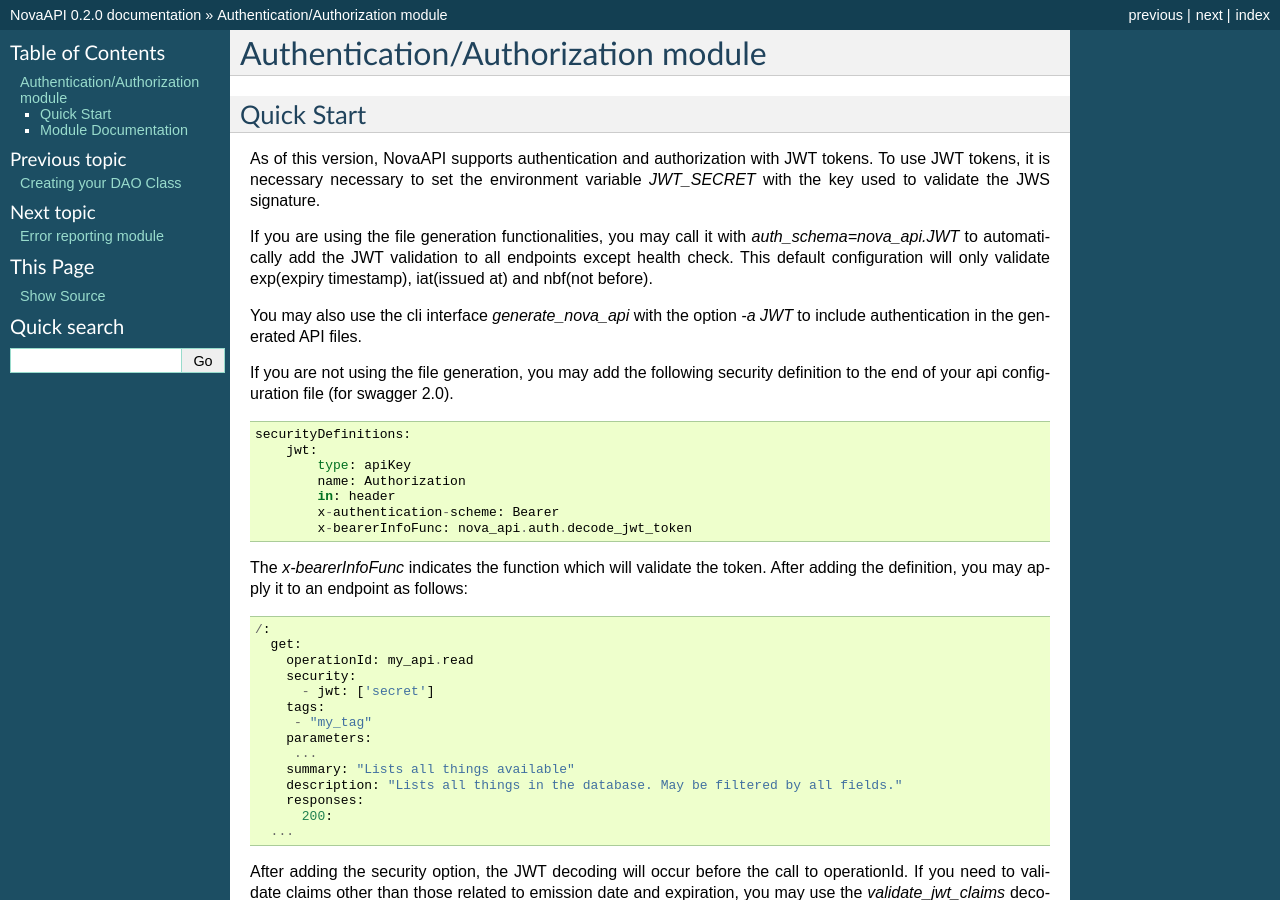
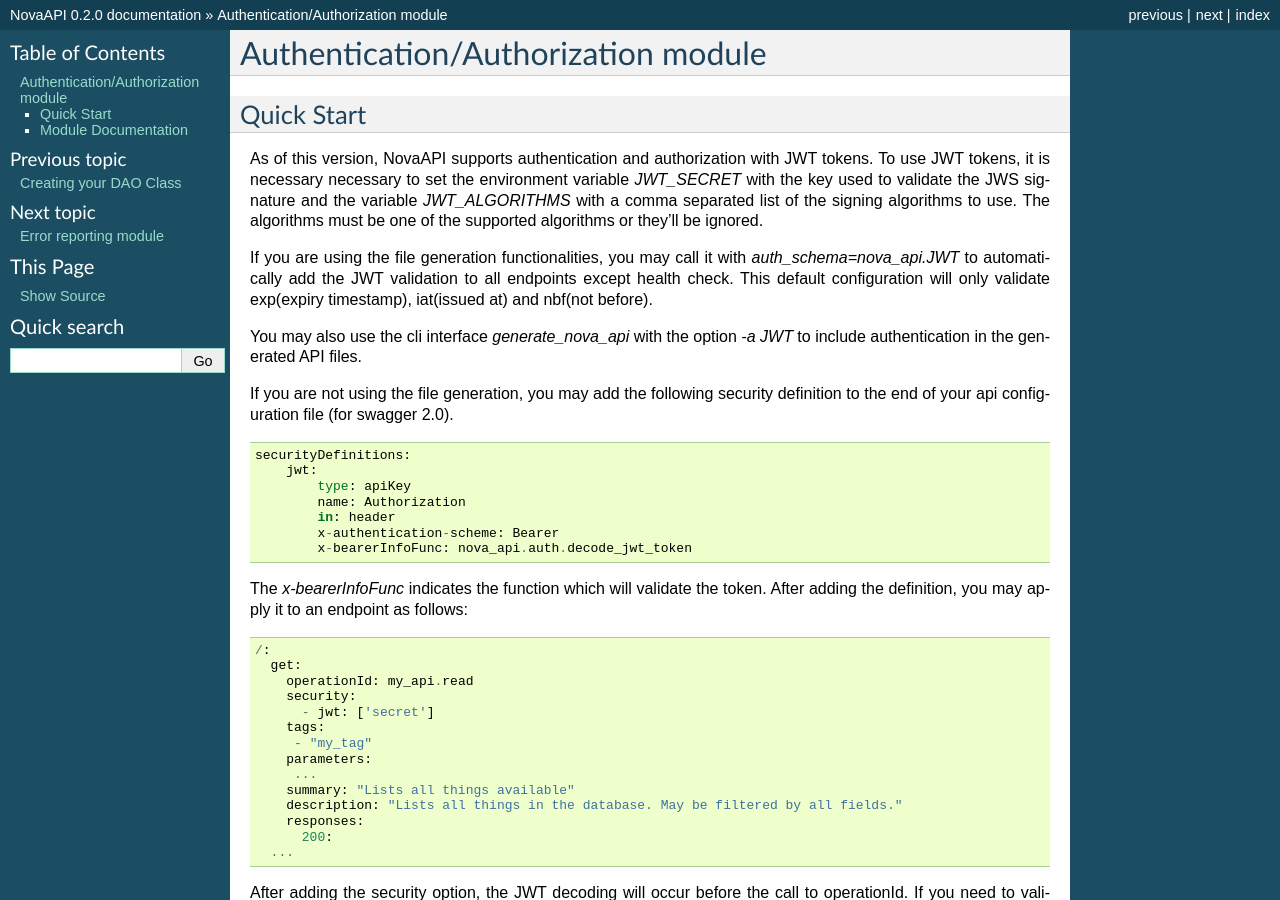
Before and after one commit to novaweb-mobi/nova-api, a Sphinx documentation site: the page built from docs/auth.rst, in a window 1280 px wide and 900 px high. Built offline with Sphinx 7.4.7, drawn with Linux system fonts in a browser that asks for light colours.

Commit message:
Documentation change
Signed-off-by: MatTerra <mateus.b.s.terra@gmail.com>

```diff
--- a/docs/auth.rst
+++ b/docs/auth.rst
@@ -6,7 +6,8 @@ Quick Start
 
 As of this version, NovaAPI supports authentication and authorization with JWT tokens. To use JWT tokens, it
 is necessary necessary to set the environment variable `JWT_SECRET` with the key used to validate the JWS
-signature.
+signature and the variable `JWT_ALGORITHMS` with a comma separated list of the signing algorithms to use.
+The algorithms must be one of the supported algorithms or they'll be ignored.
 
 If you are using the file generation functionalities, you may call it with `auth_schema=nova_api.JWT` to
 automatically add the JWT validation to all endpoints except health check. This
```
